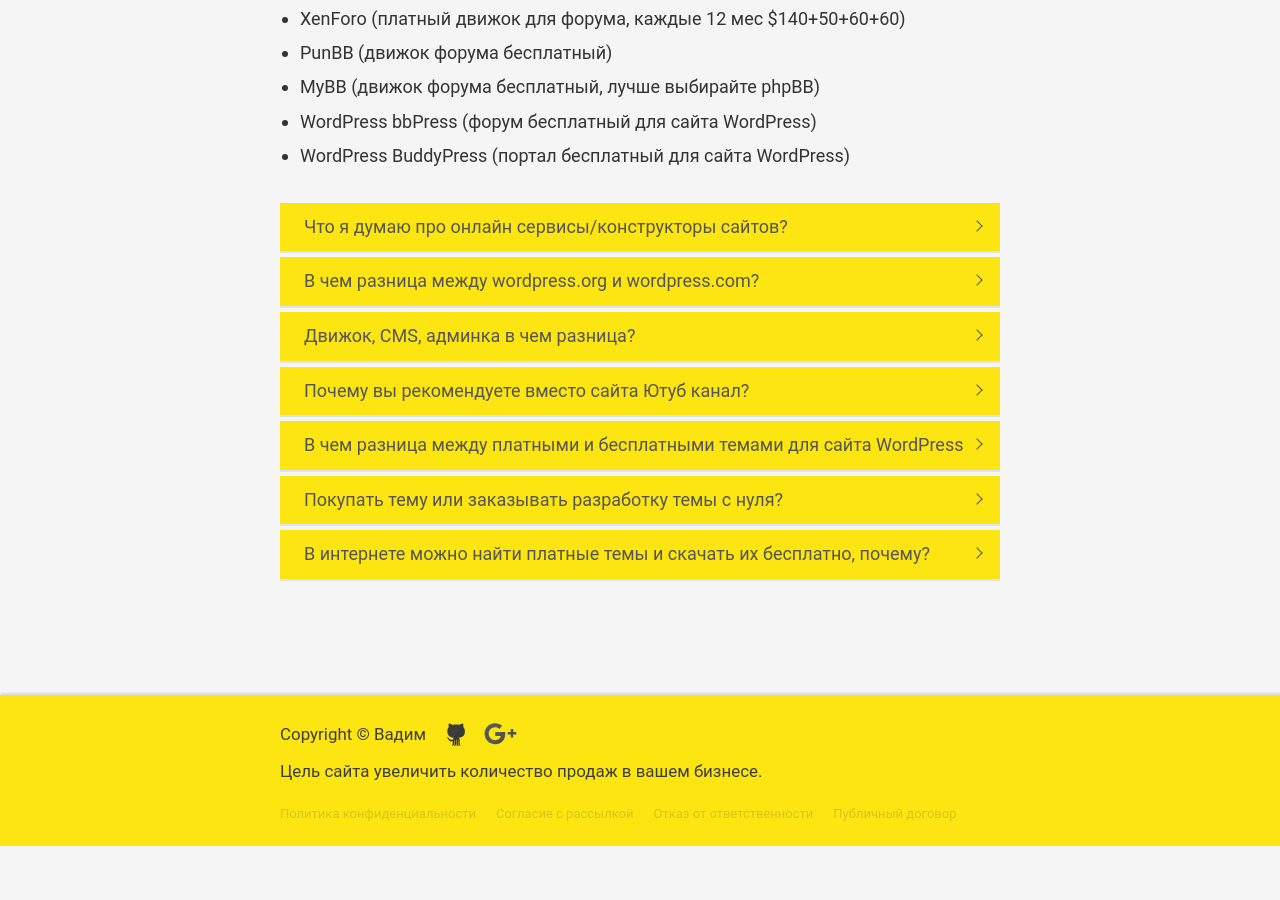
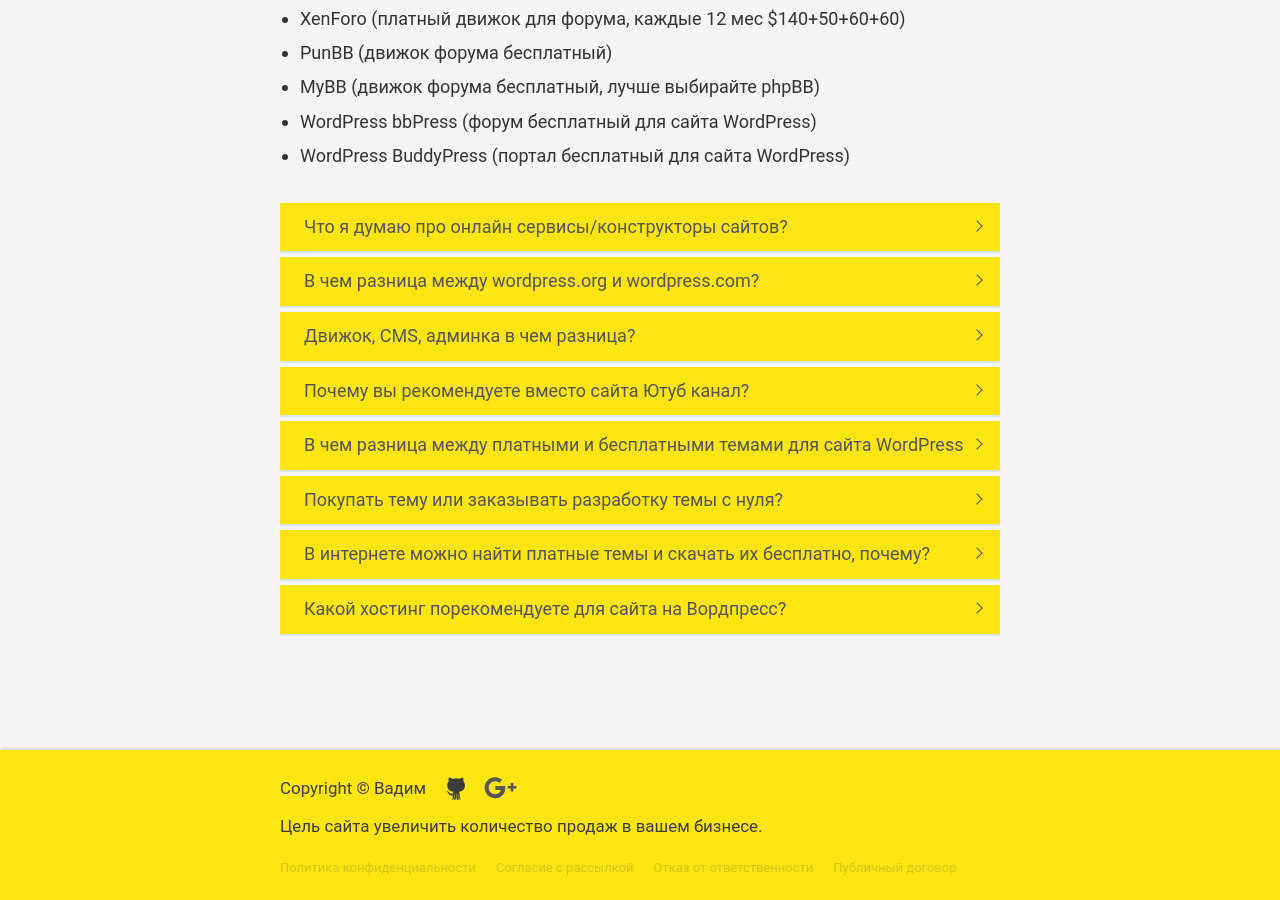
Before and after one commit to VadymVolos/vadymvolos.github.io, a Jekyll site: the page built from _posts/digital-marketing/2017-02-07-varianty-na-chem-sdelat-sayt.md, in a window 1280 px wide and 900 px high, scrolled down 1989 px. Built offline with Jekyll 4.4.1, drawn with Linux system fonts in a browser that asks for light colours; nearby versions of some CDN libraries; comment, search, counter and statistics services are not loaded; before the commit the page ends 2835 px from its top, so only the background shows below that.

Commit message:
Update 2017-02-07-varianty-na-chem-sdelat-sayt.md

```diff
--- a/_posts/digital-marketing/2017-02-07-varianty-na-chem-sdelat-sayt.md
+++ b/_posts/digital-marketing/2017-02-07-varianty-na-chem-sdelat-sayt.md
@@ -126,6 +126,20 @@
 		</p>
 		</div>
 	</li>
+	<li class="accordion-li">
+		<a class="accordion-a">Какой хостинг порекомендуете для сайта на Вордпресс? </a>
+	<div class="accordion-content">
+	<p>
+	Рекомендую вот эти трихостинга:
+	<ul>
+	<li>Макхост (Россия) - <a href="https://mchost.ru/services/virtual-hosting/?referer=1544751174" rel="nofollow" target="_blank">ссылка для регистрации</a></li>
+	<li>Хостинг Украина (Украина) - <a href="https://www.ukraine.com.ua/?page=14511" rel="nofollow" target="_blank">ссылка для регистрации</a></li>
+	<li>GoDaddy (США) - <a href="https://www.godaddy.com" rel="nofollow" target="_blank">ссылка для регистрации</a></li>
+	</ul>
+	</p>
+
+	</div>
+	</li>
 <!--
 	<li class="accordion-li">
 		<a class="accordion-a">Dolor sit Amet</a>
```
